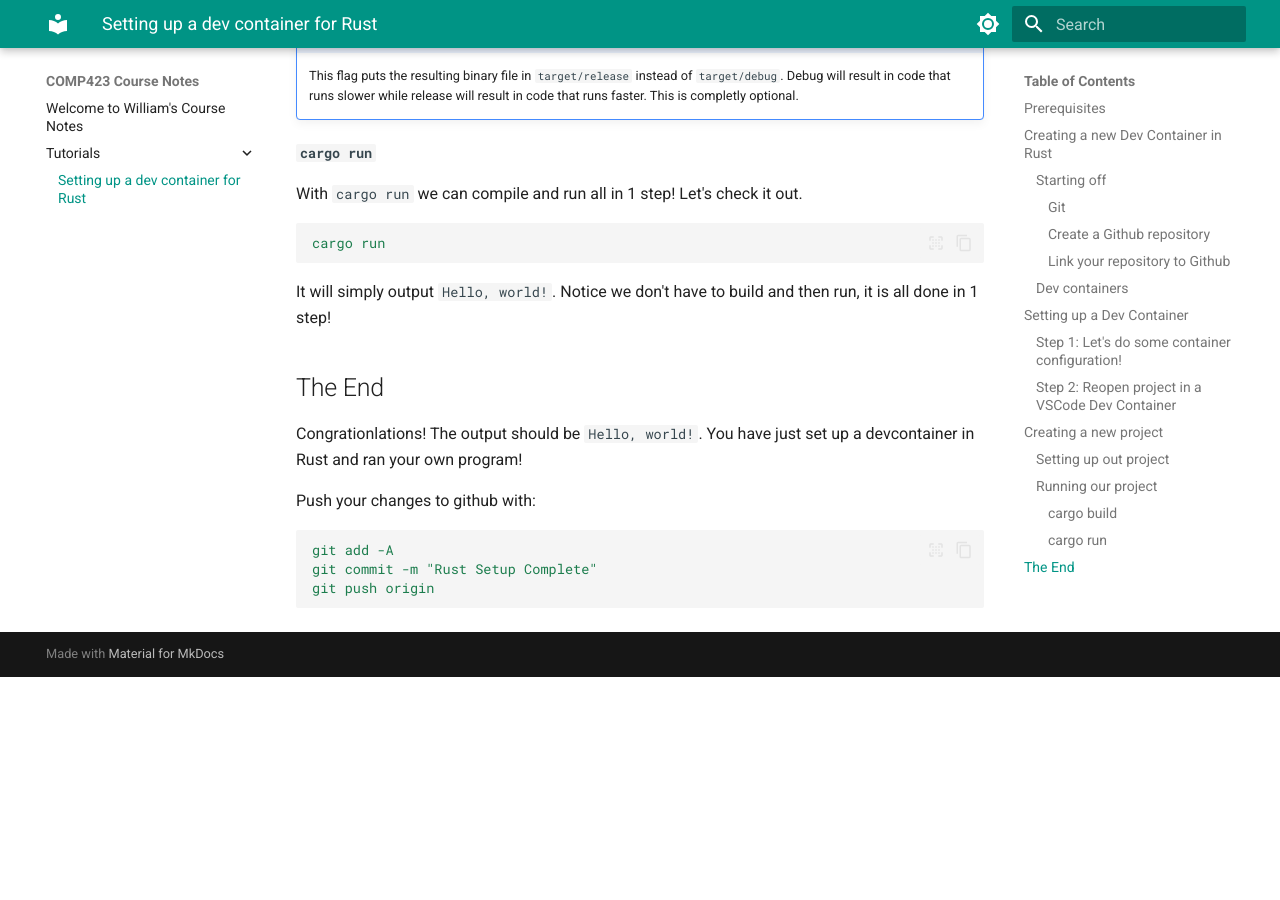
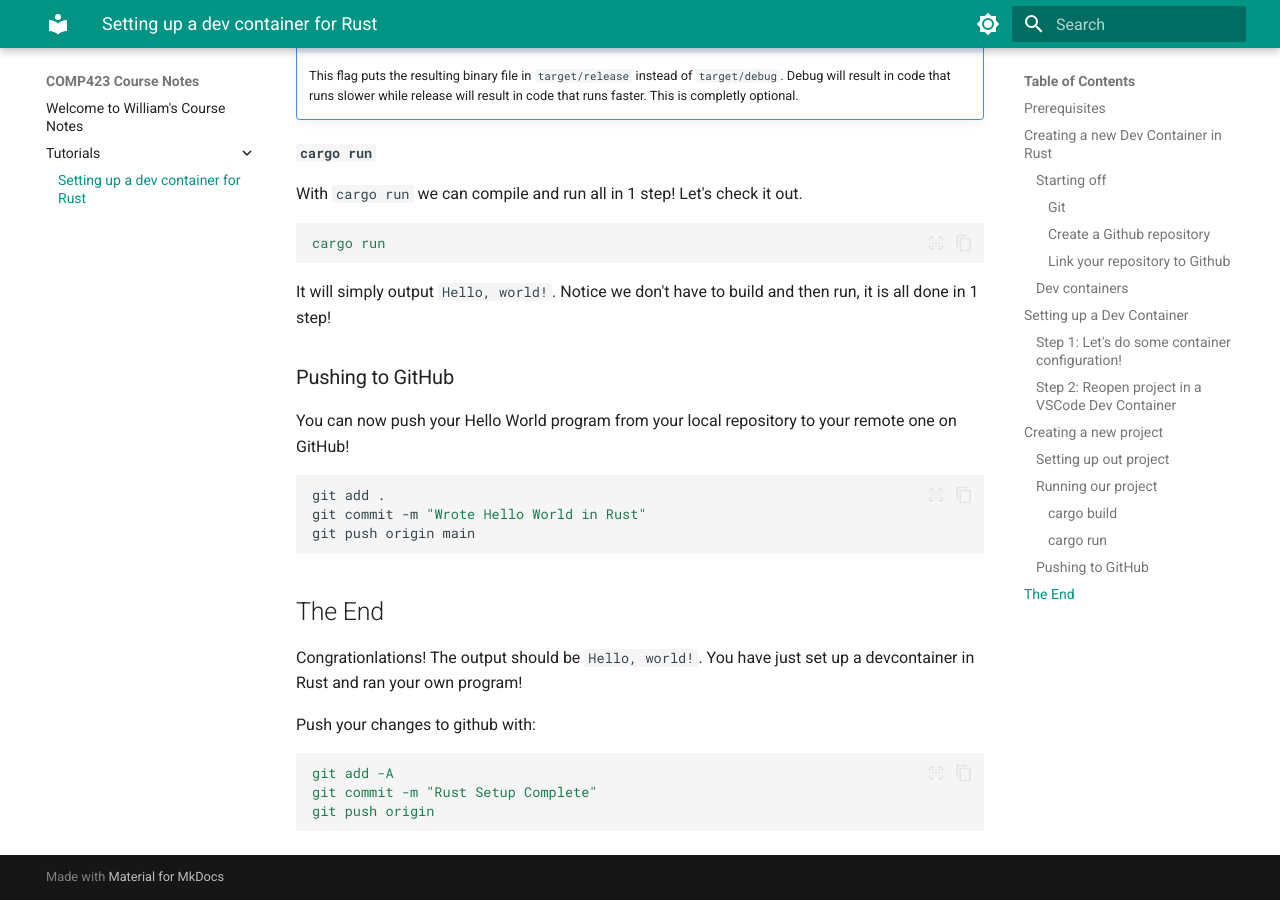
Before and after one commit to wvmillen/comp423-course-notes, an MkDocs documentation site: the page built from docs/tutorials/rust-setup.md, in a window 1280 px wide and 900 px high, scrolled down 5020 px. Built offline with MkDocs 1.6.1 and Material for MkDocs 9.7.7, drawn with Linux system fonts in a browser that asks for light colours; before the commit the page ends 5697 px from its top, so only the background shows below that.

Commit message:
Added Section for Pushing to GitHub

````diff
--- a/docs/tutorials/rust-setup.md
+++ b/docs/tutorials/rust-setup.md
@@ -64,7 +64,7 @@ We will be using cargo, a package manager for rust similar to pip for python or
 ### Step 1: Let's do some container configuration!
 1. In VS Code, open the rust-intro directory. This can via: File > Open Folder
 2. Install Dev Containers extension in VS Code
-3. create a ```.devcontainer``` directory in the root of your project which is the `rust-intro` directory we just made
+3. Create a ```.devcontainer``` directory in the root of your project which is the `rust-intro` directory we just made
 ```{.yaml .copy}
 mkdir .devcontainer
 ```
@@ -179,6 +179,13 @@ With `cargo run` we can compile and run all in 1 step! Let's check it out.
 cargo run
 ```
 It will simply output `Hello, world!`. Notice we don't have to build and then run, it is all done in 1 step!
+### Pushing to GitHub
+You can now push your Hello World program from your local repository to your remote one on GitHub!
+``` bash
+git add .
+git commit -m "Wrote Hello World in Rust"
+git push origin main
+```
 
 ## The End
 Congrationlations! The output should be `Hello, world!`. You have just set up a devcontainer in Rust and ran your own program!
````
